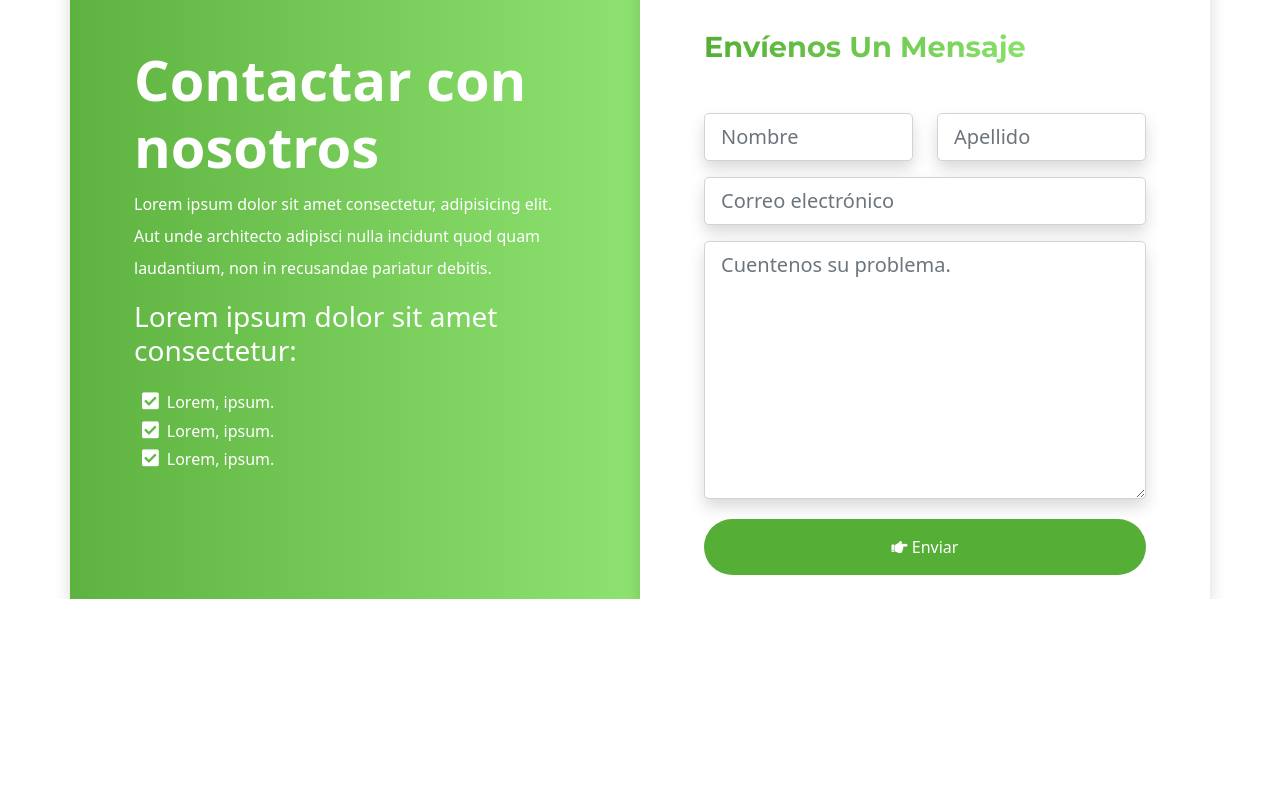
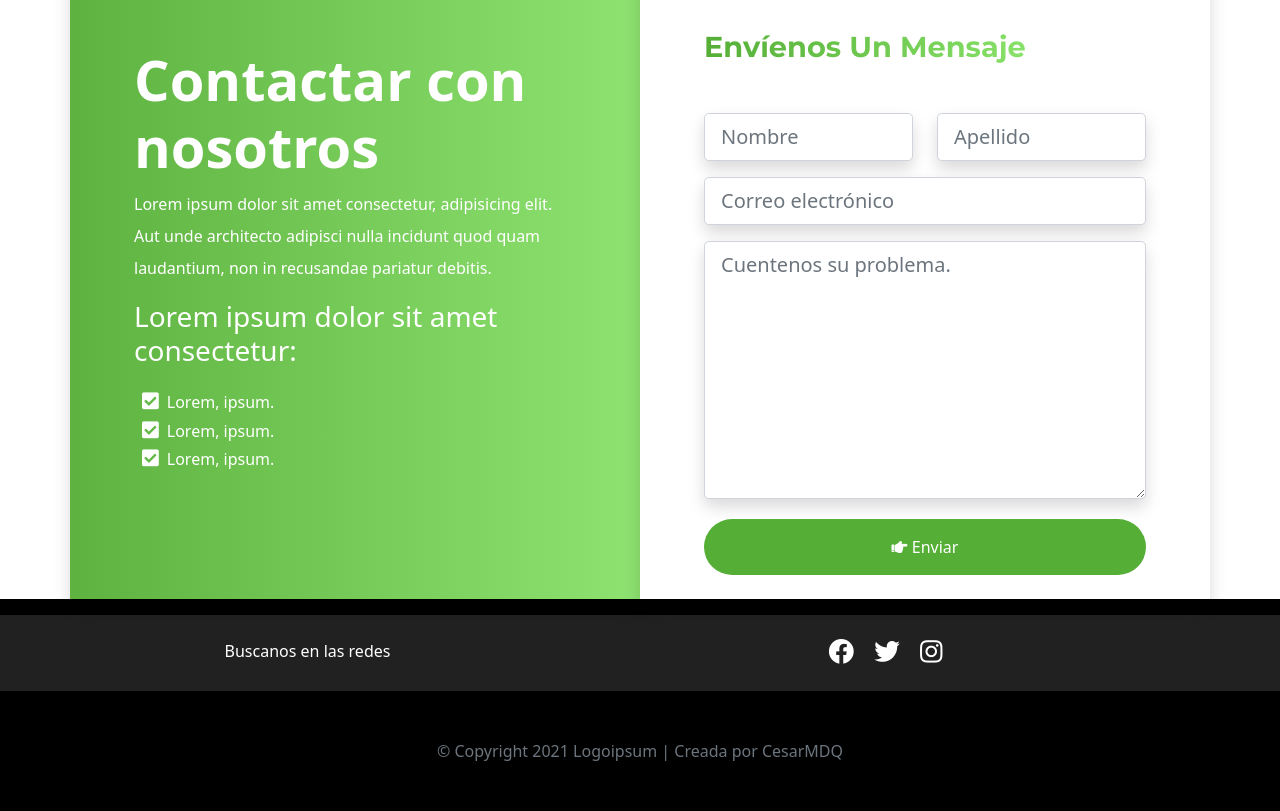
Before and after one commit to cgldev/demo-bs-sass, a website: page ayuda/index.html in a window 1280 px wide. Shown: the part 330-1141 px from the top of the page. Before the commit the page ends 929 px from the top, so only its background shows below. Drawn offline with Linux system fonts and the light colour scheme.

Commit message:
copiar footer y favicon al resto de las paginas

```diff
--- a/ayuda/index.html
+++ b/ayuda/index.html
@@ -9,6 +9,11 @@
     <link
       href="https://fonts.googleapis.com/css2?family=Montserrat:ital,wght@0,400;0,500;0,700;0,800;0,900;1,600&display=swap"
       rel="stylesheet"
+    />
+    <link
+      rel="shortcut icon"
+      href="../imgs/chat-icon.png"
+      type="image/x-icon"
     />
     <title>Logoipsum | Ayuda</title>
   </head>
@@ -48,7 +53,7 @@
               <a class="nav-link" href="../faq/">FAQ</a>
             </li>
             <li class="nav-item">
-              <a class="nav-link" href="#">Ayuda</a>
+              <a class="nav-link" href="../ayuda/">Ayuda</a>
             </li>
           </ul>
           <button type="button" class="rounded-pill btn-rounded">
@@ -144,6 +149,35 @@
           </div>
         </div>
       </section>
+      <!--COMIENZA EL FOOTER-->
+      <footer class="footer">
+        <div class="footer-sm">
+          <div class="container">
+            <div class="row py-4 text-center text-white">
+              <div class="col-lg-5 col-md-6 md-4 mb-md-0">
+                Buscanos en las redes
+              </div>
+              <div class="col-lg-7 col-md-6">
+                <a href="#"><i class="fab fa-facebook"></i></a>
+                <a href="#"><i class="fab fa-twitter"></i></a>
+                <a href="#"><i class="fab fa-instagram"></i></a>
+              </div>
+            </div>
+          </div>
+        </div>
+        <div class="footer-bottom pt-5 pb-5">
+          <div class="container">
+            <div class="row text-center text-white">
+              <div class="col-12">
+                <div class="footer-bottom__copy">
+                  &copy; Copyright 2021 <a href="#">Logoipsum</a> | Creada por
+                  <a href="https://cesarmdq.github.io/">CesarMDQ</a>
+                </div>
+              </div>
+            </div>
+          </div>
+        </div>
+      </footer>
     </main>
     <script src="../js/bootstrap.bundle.js"></script>
   </body>
```
Also changed, not shown: faq/index.html (+35 -1 lines), funciones/index.html (+35 -1 lines).
